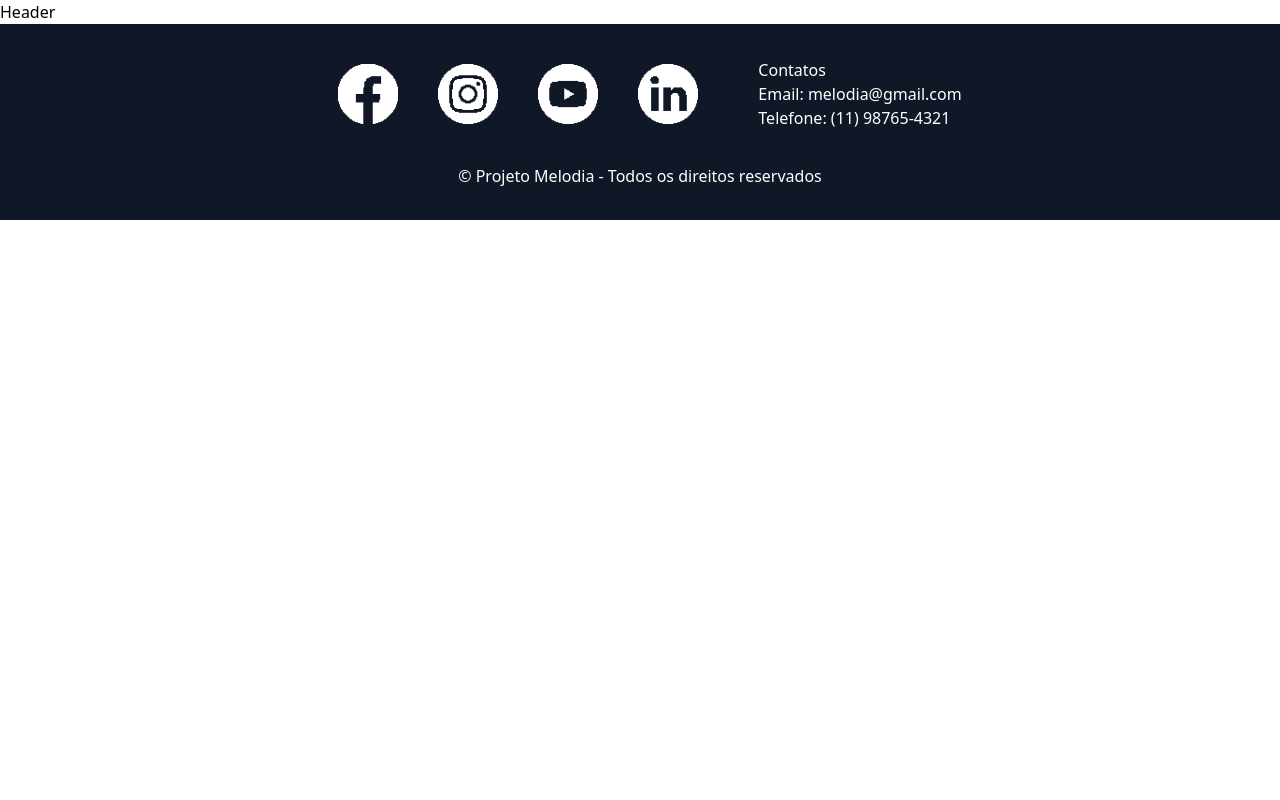
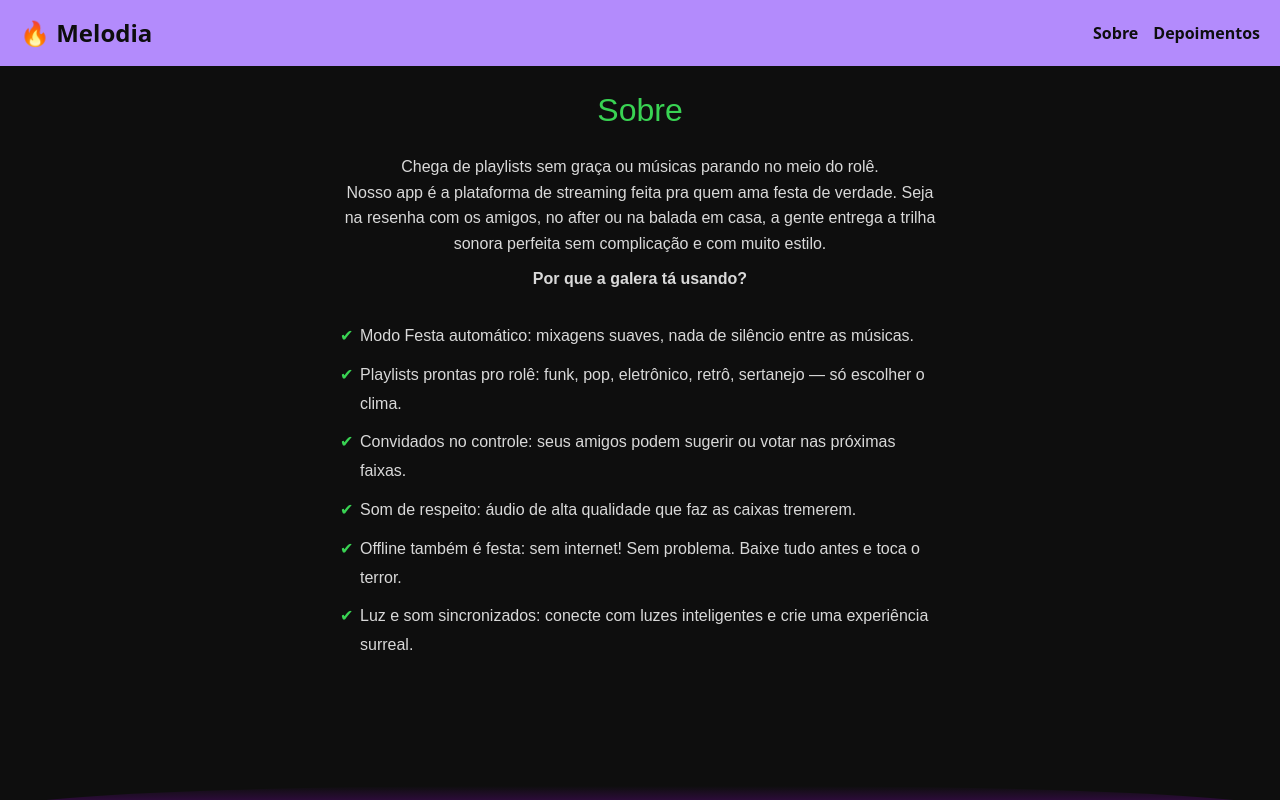
Before and after one commit to EPDM-Corporation/Checkpoint5-FrontEnd, a React (Vite) app: page /sobre in a window 1280 px wide. Shown: the top 800 px of the page. Built offline with nearby package versions, Linux system fonts and the light colour scheme.

Commit message:
Fazendo Sobre.css, Sobre.jsx e o Header das páginas

```diff
--- a/src/components/Header/Header.css
+++ b/src/components/Header/Header.css
@@ -0,0 +1,31 @@
+.header {
+    background-color: #b38bfc;
+    padding: 15px 20px;
+    display: flex;
+    justify-content: space-between;
+    align-items: center;
+  }
+
+  .header-logo a {
+    color: #0e0e0e;
+    font-size: 1.5rem;
+    font-weight: bold;
+    text-decoration: none;
+  }
+
+  .header-menu {
+    display: flex;
+    gap: 15px;
+  }
+
+  .header-menu a {
+    color: #0e0e0e;
+    text-decoration: none;
+    font-weight: bold;
+    font-size: 1rem;
+    transition: color 0.3s;
+  }
+
+  .header-menu a:hover {
+    color: #ffffff;
+  }
--- a/src/components/Header/Header.jsx
+++ b/src/components/Header/Header.jsx
@@ -1,13 +1,17 @@
-import React from 'react'
-import './Header.css'
-import {Link} from 'react-router-dom'
+import React from 'react';
+import './Header.css';
+import { Link } from 'react-router-dom';
 
-const Header = () => {
+export default function Header() {
   return (
-    <div>
-      <h1>Header</h1>
-    </div>
-  )
+    <header className="header">
+      <div className="header-logo">
+        <Link to="/">🔥 Melodia</Link>
+      </div>
+      <nav className="header-menu">
+        <Link to="/sobre">Sobre</Link>
+        <Link to="/depoimento">Depoimentos</Link>
+      </nav>
+    </header>
+  );
 }
-
-export default Header
--- a/src/routes/Home.jsx
+++ b/src/routes/Home.jsx
@@ -1,12 +1,18 @@
-import React from 'react'
-import './Home.css'
+import React from 'react';
+import { Link } from 'react-router-dom'; // Importa o Link
+import './Home.css';
 
 const Home = () => {
   return (
-    <div>
+    <div className="home-container">
       <h1>Hello World</h1>
+
+      {/* Botão que leva para a página Sobre */}
+      <Link to="/sobre">
+        <button className="home-button">Ir para Sobre</button>
+      </Link>
     </div>
-  )
-}
+  );
+};
 
-export default Home
+export default Home;
--- a/src/routes/Sobre.css
+++ b/src/routes/Sobre.css
@@ -0,0 +1,75 @@
+.sobre-container {
+    font-family: Arial, sans-serif;
+    background-color: #0e0e0e;
+    color: #d9d9d9;
+    min-height: 100vh;
+    display: flex;
+    flex-direction: column;
+  }
+
+  .sobre-header {
+    background-color: #b38bfc;
+    padding: 10px 20px;
+    display: flex;
+    justify-content: flex-end;
+    align-items: center;
+  }
+
+  .menu-icon {
+    font-size: 24px;
+    font-weight: bold;
+    color: #0e0e0e;
+  }
+
+  .sobre-main {
+    padding: 20px;
+    flex: 1;
+    display: flex;
+    flex-direction: column;
+    align-items: center;
+    text-align: center;
+  }
+
+  .sobre-title {
+    color: #39d353;
+    font-size: 2rem;
+    margin-bottom: 20px;
+  }
+
+  .sobre-description {
+    max-width: 600px;
+    line-height: 1.6;
+    margin-bottom: 30px;
+  }
+
+  .sobre-description strong {
+    display: block;
+    margin-top: 10px;
+  }
+
+  .sobre-list {
+    list-style: none;
+    padding: 0;
+    text-align: left;
+    max-width: 600px;
+    line-height: 1.8;
+  }
+
+  .sobre-list li {
+    margin-bottom: 10px;
+    position: relative;
+    padding-left: 20px;
+  }
+
+  .sobre-list li span {
+    position: absolute;
+    left: 0;
+    color: #39d353;
+  }
+
+  .sobre-footer {
+    height: 80px;
+    background: linear-gradient(to top, #b600ff 0%, transparent 100%);
+    border-top-left-radius: 40% 30%;
+    border-top-right-radius: 40% 30%;
+  }
--- a/src/routes/Sobre.jsx
+++ b/src/routes/Sobre.jsx
@@ -1,12 +1,32 @@
-import React from 'react'
-import './Sobre.css'
+import React from 'react';
+import './Sobre.css';
 
-const Sobre = () => {
+export default function Sobre() {
   return (
-    <div>
+    <div className="sobre-container">
+      <main className="sobre-main">
+        <h1 className="sobre-title">Sobre</h1>
+        <p className="sobre-description">
+          Chega de playlists sem graça ou músicas parando no meio do rolê.
+          <br />
+          Nosso app é a plataforma de streaming feita pra quem ama festa de verdade.
+          Seja na resenha com os amigos, no after ou na balada em casa, a gente entrega a trilha sonora perfeita
+          sem complicação e com muito estilo.
+          <br />
+          <strong>Por que a galera tá usando?</strong>
+        </p>
 
+        <ul className="sobre-list">
+          <li><span>✔</span> Modo Festa automático: mixagens suaves, nada de silêncio entre as músicas.</li>
+          <li><span>✔</span> Playlists prontas pro rolê: funk, pop, eletrônico, retrô, sertanejo — só escolher o clima.</li>
+          <li><span>✔</span> Convidados no controle: seus amigos podem sugerir ou votar nas próximas faixas.</li>
+          <li><span>✔</span> Som de respeito: áudio de alta qualidade que faz as caixas tremerem.</li>
+          <li><span>✔</span> Offline também é festa: sem internet! Sem problema. Baixe tudo antes e toca o terror.</li>
+          <li><span>✔</span> Luz e som sincronizados: conecte com luzes inteligentes e crie uma experiência surreal.</li>
+        </ul>
+      </main>
+
+      <footer className="sobre-footer"></footer>
     </div>
-  )
+  );
 }
-
-export default Sobre
```
